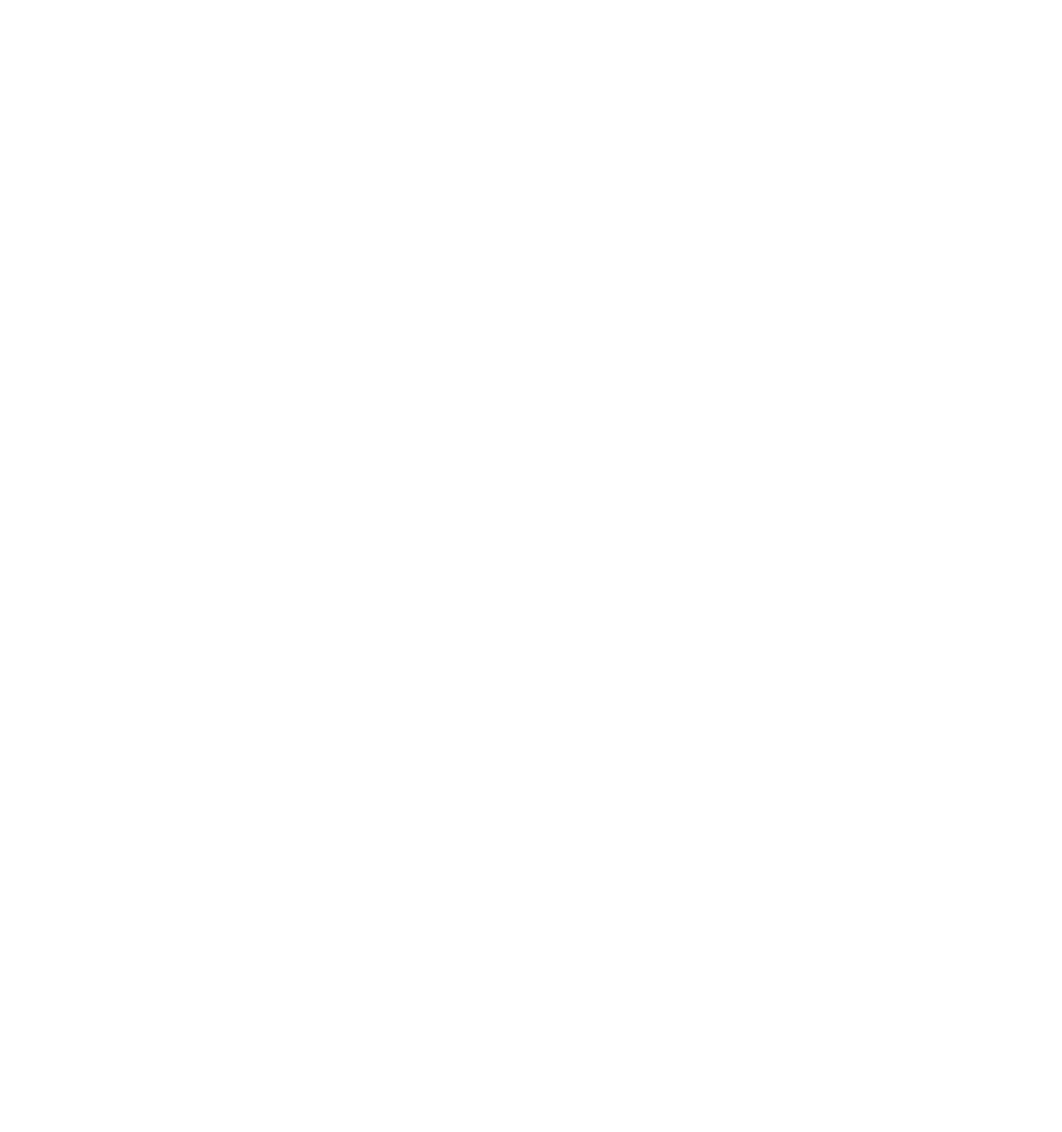
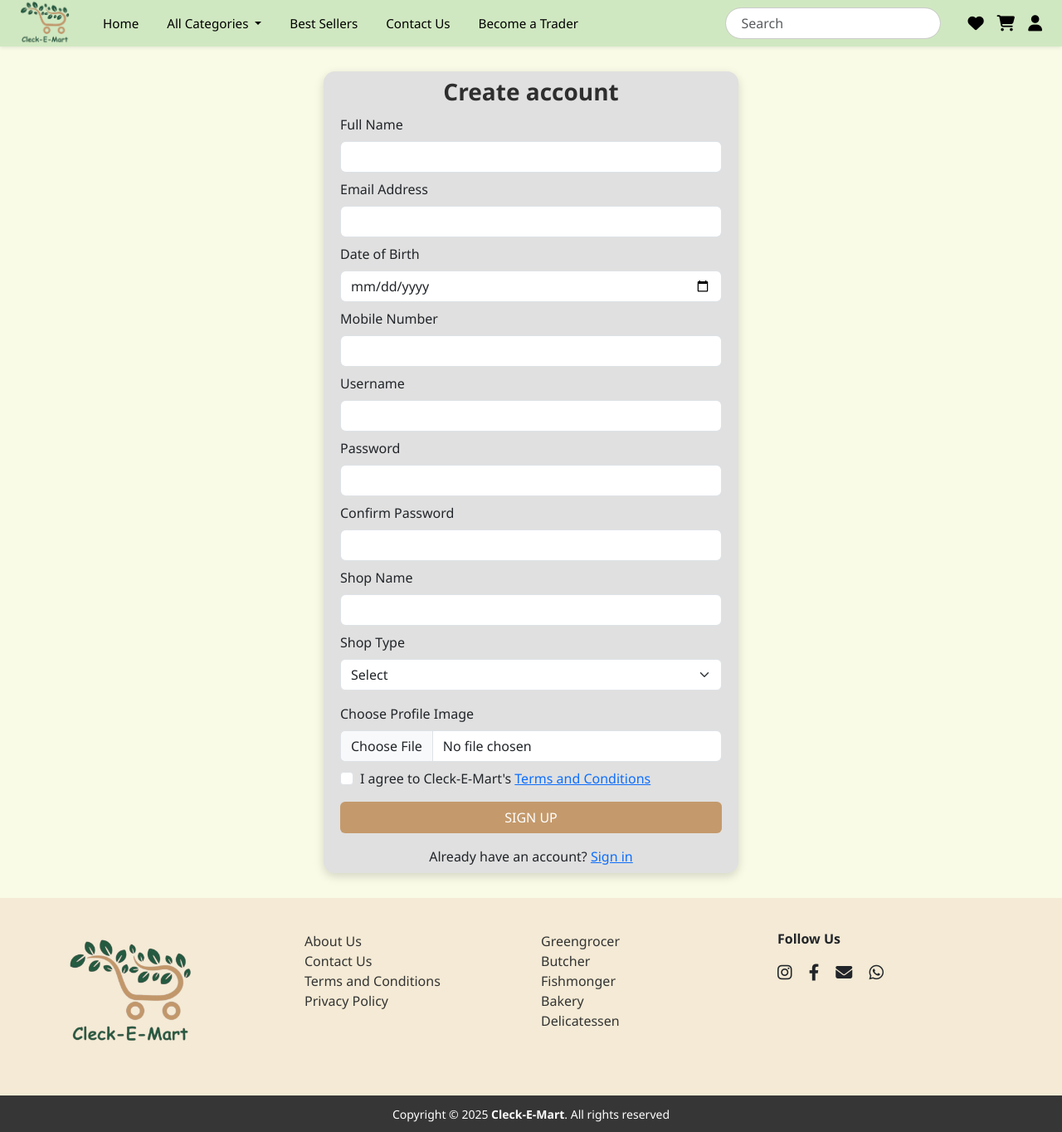
Before and after one commit to Shreya2-22/Final-ecommerce, a PHP site: page /trader_registration.php in a window 1280 px wide. Before the commit the page is empty. Shown: the whole page at 83% size. Before the commit the page ends 800 px from the top, so only its background shows below. Run offline with PHP 8.4, Linux system fonts and the light colour scheme.

Commit message:
Update trader registration

```diff
--- /dev/null
+++ b/css/trader_registration.css
@@ -0,0 +1,22 @@
+.register-container {
+  min-height: 85vh;
+  display: flex;
+  justify-content: center;
+  align-items: center;
+  background-color: #f9fbe7;
+  padding:30px 0;
+}
+.register-box {
+  background-color: #e0e0e0;
+  border-radius: 14px;
+  padding: 8px 20px 8px 20px;
+  width: 500px;
+  max-width: 600px;
+  box-shadow: 0 4px 12px rgba(0, 0, 0, 0.15);
+}
+.register-box h3 {
+  font-weight: bold;
+  margin-bottom: 10px;
+  text-align: center;
+  color: #2e2e2e;
+}
--- a/includes/header.php
+++ b/includes/header.php
@@ -40,7 +40,7 @@
             </li>
             <li class="nav-item"><a class="nav-link" href="#bestsellers">Best Sellers</a></li>
             <li class="nav-item"><a class="nav-link" href="contactus.php">Contact Us</a></li>
-            <li class="nav-item"><a class="nav-link" href="#">Become a Trader</a></li>
+            <li class="nav-item"><a class="nav-link" href="trader_registration.php">Become a Trader</a></li>
           </ul>
         </div>
         <div class="d-flex align-items-center">
--- a/login.php
+++ b/login.php
@@ -36,7 +36,7 @@
         Don’t have an account yet? <a href="#" class="text-decoration-none">Register here</a>
       </div>
       <div>
-        Want to sell on Cleck-E-Mart? <a href="#" class="text-decoration-none">Register your shop</a>
+        Want to sell on Cleck-E-Mart? <a href="trader_registration.php" class="text-decoration-none">Register your shop</a>
       </div>
     </div>
   </div>
--- a/trader_registration.php
+++ b/trader_registration.php
@@ -0,0 +1,88 @@
+<!-- Trader Registration Page -->
+<?php include("includes/header.php"); ?>
+<link rel="stylesheet" href="css/trader_registration.css" />
+<div class="register-container">
+  <div class="register-box">
+    <h3>Create account</h3>
+    <form action="register_trader_process.php" method="POST" enctype="multipart/form-data">
+
+      <!-- Trader Details -->
+      <div class="mb-2">
+        <label class="form-label">Full Name </label>
+        <input type="text" name="full_name" class="form-control" required>
+      </div>
+
+      <div class="mb-2">
+        <label class="form-label">Email Address </label>
+        <input type="email" name="email" class="form-control" required>
+      </div>
+
+      <div class="mb-2">
+        <label class="form-label">Date of Birth </label>
+        <input type="date" name="dob" class="form-control" required>
+      </div>
+
+      <div class="mb-2">
+        <label class="form-label">Mobile Number </label>
+        <input type="tel" name="mobile" class="form-control" required>
+      </div>
+
+      <div class="mb-2">
+        <label class="form-label">Username </label>
+        <input type="text" name="username" class="form-control" required>
+      </div>
+
+      <div class="mb-2">
+        <label class="form-label">Password </label>
+        <input type="password" name="password" class="form-control" required>
+      </div>
+
+      <div class="mb-2">
+        <label class="form-label">Confirm Password </label>
+        <input type="password" name="confirm_password" class="form-control" required>
+      </div>
+
+      <!-- Shop Details -->
+      <div class="mb-2">
+        <label class="form-label">Shop Name </label>
+        <input type="text" name="shop_name" class="form-control" required>
+      </div>
+
+      <div class="mb-3">
+        <label class="form-label">Shop Type</label>
+        <select name="shop_type" class="form-select" required>
+          <option disabled selected value="">Select</option>
+          <option value="Greengrocer">Greengrocer</option>
+          <option value="Butcher">Butcher</option>
+          <option value="Fishmonger">Fishmonger</option>
+          <option value="Bakery">Bakery</option>
+          <option value="Delicatessen">Delicatessen</option>
+        </select>
+      </div>
+
+      <div class="mb-2">
+        <label class="form-label">Choose Profile Image </label>
+        <input type="file" name="profile_image" class="form-control" required>
+      </div>
+
+      <!-- Terms and Submit -->
+      <div class="form-check mb-3">
+        <input class="form-check-input" type="checkbox" name="terms" id="terms" required>
+        <label class="form-check-label" for="terms">
+          I agree to Cleck-E-Mart's <a href="#">Terms and Conditions</a>
+        </label>
+      </div>
+
+      <div class="d-grid mb-3">
+        <button type="submit" class="btn text-white" style="background-color: #C49A6C;">SIGN UP</button>
+      </div>
+
+      <div class="text-center">
+        Already have an account? <a href="login.php">Sign in</a>
+      </div>
+
+    </form>
+  </div>
+</div>
+
+<?php include("includes/footer.php"); ?>
```
